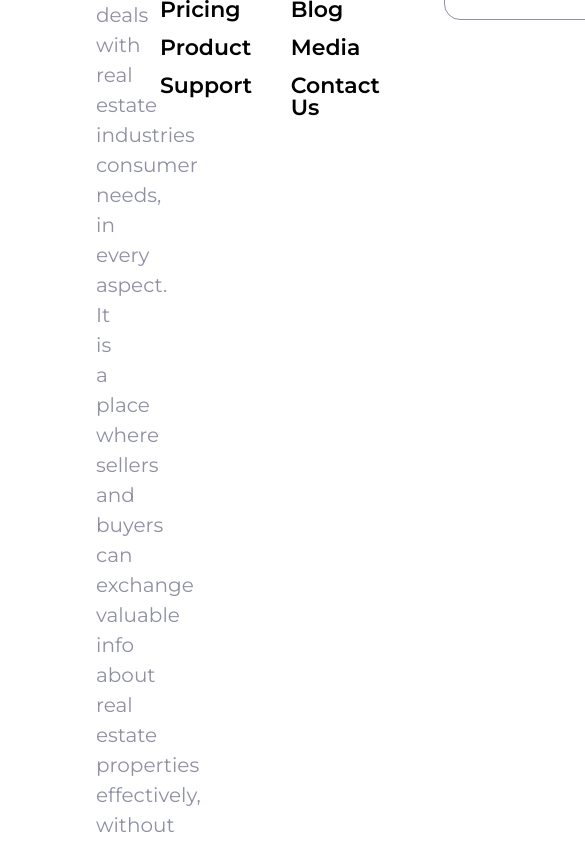
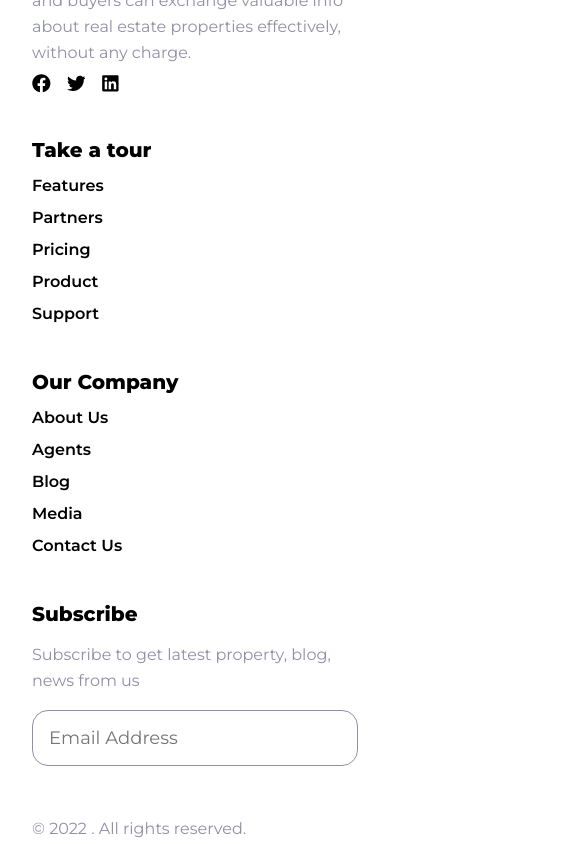
Before and after one commit to Spidey03/onesite-ui, a React (Create React App) app: page / in a window 390 px wide. Shown: the part 3960-4804 px from the top of the page, 585 px wide, since content can reach past the window. Built offline with nearby package versions, Linux system fonts and the light colour scheme; the HTML template or start-up script is replaced by a standard one.

Commit message:
footer responsive

```diff
--- a/src/containers/footer/Footer.jsx
+++ b/src/containers/footer/Footer.jsx
@@ -37,6 +37,7 @@ const Footer = () => {
         <p>Subscribe to get latest property, blog, news from us</p>
         <input type="email" placeholder='Email Address'></input>
       </div>
+      <p className="copywrite">© 2022 . All rights reserved.</p>
     </div>
   )
 }
--- a/src/containers/footer/footer.css
+++ b/src/containers/footer/footer.css
@@ -86,3 +86,73 @@
     border-radius: 1rem;
     border: 1px solid var(--color-subtext);
 }
+
+.copywrite{
+    display: none;
+    max-width: 100%;
+    font-size: 16px;
+    line-height: 30px;
+    color: var(--color-subtext);
+    font-family: var(--font-family);
+}
+
+@media screen and (max-width: 1200px) {
+    .onesite__footer {
+        grid-template-columns: repeat(3, 1fr);
+    }
+    .onesite__footer-details{
+        grid-column: 1 / 4;
+        display: flex;
+        flex-direction: column;
+        align-items: space-between;
+    }
+
+    .onesite__footer-details p:last-child{
+        display: none;
+    }
+
+    .copywrite {
+        display: block;
+        grid-column: 1/4;
+
+    }
+
+    .onesite__footer-tour h4,
+    .onesite__footer-about h4,
+    .onesite__footer-subscribe h4{
+        font-size: 22px;
+    }
+
+    .onesite__footer-details p,
+    .onesite__footer-subscribe p{
+        font-size: 16px;
+        line-height: 26px;
+    }
+    .onesite__footer-tour p,
+    .onesite__footer-about p{
+        font-size: 18px;
+    }
+
+}
+
+@media screen and (max-width: 820px) {
+    .onesite__footer {
+        padding: 2rem 2rem;
+    }
+
+    .onesite__footer{
+        display: flex;
+        flex-direction: column;
+    }
+
+    .onesite__footer-tour h4,
+    .onesite__footer-about h4,
+    .onesite__footer-subscribe h4{
+        font-size: 20px;
+    }
+
+    .onesite__footer-tour p,
+    .onesite__footer-about p {
+        font-size: 16px;
+    }
+}
```
